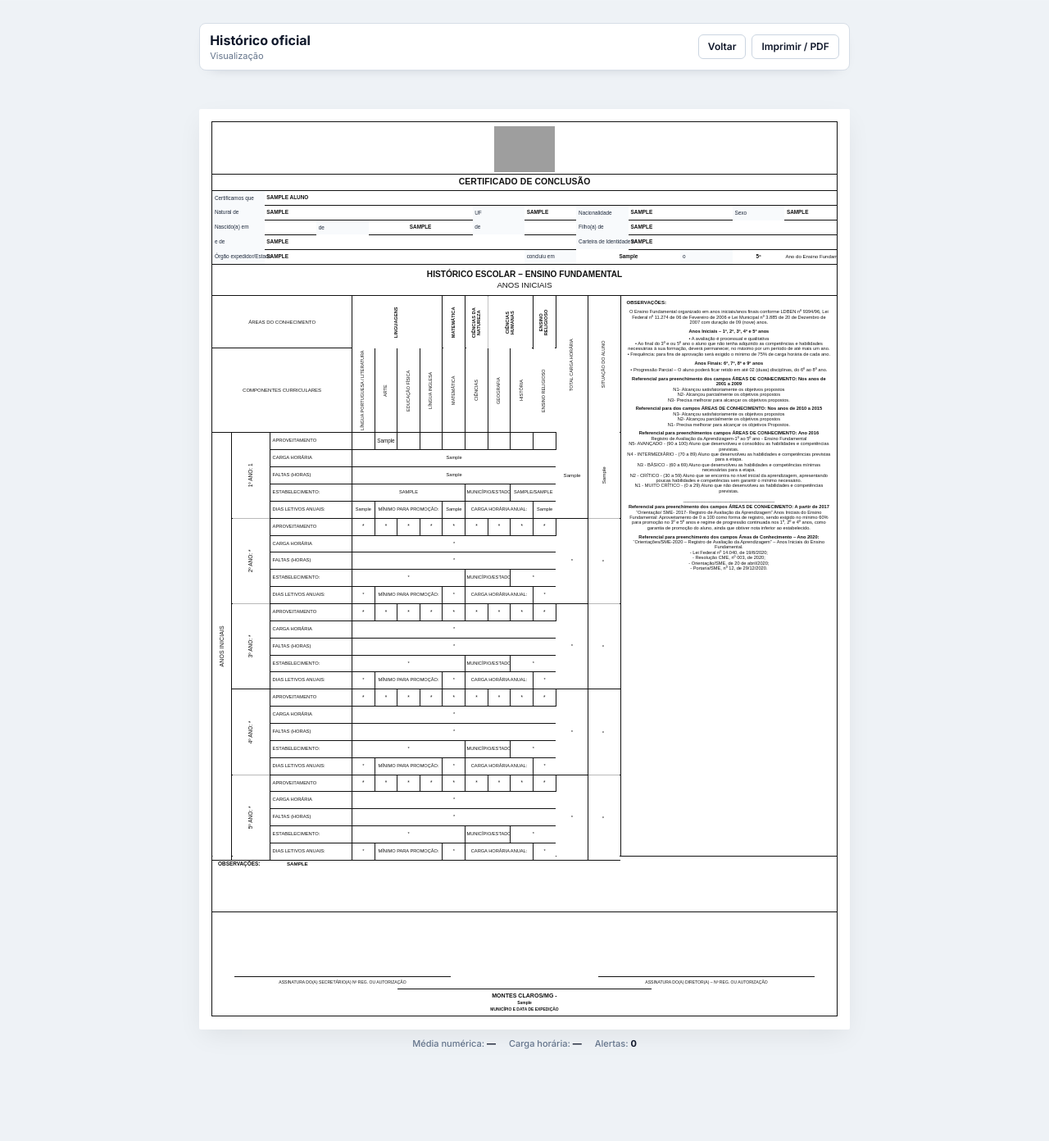
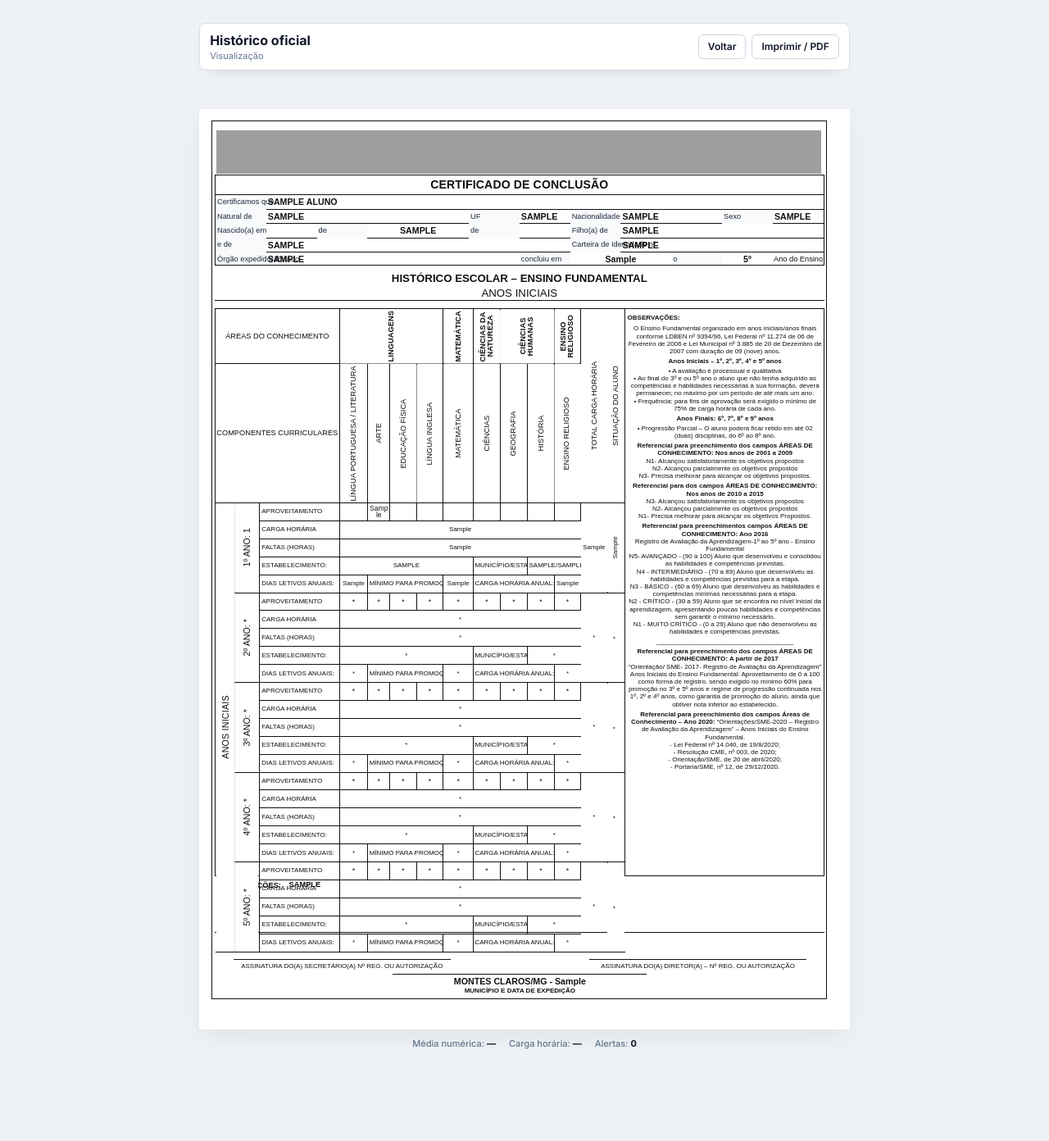
Before and after one commit to Paulo-Andre/historico_egidio, a Django app: page /aluno/1/historico/ in a window 1280 px wide. Shown: the part 64-1456 px from the top of the page at 82% size. Run offline with Django 5.2, Linux system fonts and the light colour scheme; tables that the repository leaves empty hold one stand-in row (values such as "Sample post"); grey boxes are pictures that could not be loaded.

Commit message:
fix: calibra PDF por coordenadas do modelo oficial

```diff
--- a/historico/static/historico/css/document.css
+++ b/historico/static/historico/css/document.css
@@ -73,7 +73,7 @@
   position: relative;
   width: 210mm;
   height: 297mm;
-  padding: 4mm;
+  padding: 3.8mm 0 0 3.8mm;
   margin: 2rem auto;
   overflow: visible;
   background: var(--doc-paper);
@@ -86,8 +86,8 @@
 }
 
 .official-page-border {
-  width: 100%;
-  height: 289mm;
+  width: 198.9mm;
+  height: 283.6mm;
   overflow: hidden;
   display: flex;
   flex-direction: column;
@@ -98,51 +98,52 @@
 .official-letterhead {
   flex: 0 0 17mm;
   height: 17mm;
-  padding: 1.2mm 1.5mm .7mm;
-  border-bottom: .55pt solid var(--doc-black);
+  padding: 2.75mm 1.5mm .25mm;
   display: flex;
-  align-items: center;
-  justify-content: center;
+  align-items: flex-start;
+  justify-content: flex-start;
 }
 
 .official-letterhead img {
   display: block;
-  width: 100%;
-  height: 100%;
-  object-fit: contain;
+  width: 195.3mm;
+  height: 14mm;
+  object-fit: fill;
 }
 
 .certificate-section {
-  flex: 0 0 29mm;
-  height: 29mm;
+  flex: 0 0 29.45mm;
+  width: 196.8mm;
+  height: 29.45mm;
+  margin-left: .9mm;
   overflow: hidden;
-  border-bottom: .55pt solid var(--doc-black);
+  border: .55pt solid var(--doc-black);
 }
 
 .certificate-section h1 {
-  height: 5.2mm;
+  height: 6.55mm;
   margin: 0;
   display: flex;
   align-items: center;
   justify-content: center;
   border-bottom: .45pt solid var(--doc-black);
-  font: 700 7.8pt/1 Arial, Helvetica, sans-serif;
+  font: 700 10.55pt/1 Arial, Helvetica, sans-serif;
   letter-spacing: .01em;
 }
 
 .certificate-table {
   width: 100%;
-  height: 23.7mm;
+  height: 22.9mm;
   border-collapse: collapse;
   table-layout: fixed;
-  font-size: 4.8pt;
-  line-height: 1.02;
+  font-size: 6.95pt;
+  line-height: 1;
 }
 
 .certificate-table th,
 .certificate-table td {
-  height: 4.65mm;
-  padding: .45mm .7mm;
+  height: 4.58mm;
+  padding: .25mm .55mm;
   border: 0;
   vertical-align: middle;
   white-space: nowrap;
@@ -157,7 +158,8 @@
 .certificate-table .value {
   position: relative;
   border-bottom: .45pt solid var(--doc-black);
-  font-weight: 600;
+  font-size: 8pt;
+  font-weight: 700;
   text-align: left;
   overflow: hidden;
   text-overflow: clip;
@@ -167,36 +169,40 @@
 .certificate-table .center { text-align: center; }
 .certificate-table .plain-cell {
   padding-left: .3mm;
-  font-size: 4.6pt;
+  font-size: 6.95pt;
   white-space: nowrap;
 }
 
 .uppercase { text-transform: uppercase; }
 
 .history-title {
-  flex: 0 0 10mm;
-  height: 10mm;
+  flex: 0 0 9.3mm;
+  width: 196.8mm;
+  height: 9.3mm;
+  margin: 2.1mm 0 2.5mm .9mm;
   display: flex;
   flex-direction: column;
   align-items: center;
   justify-content: center;
   border-bottom: .65pt solid var(--doc-black);
-  font-size: 7.2pt;
+  font-size: 9.95pt;
   line-height: 1.35;
   text-align: center;
 }
 
 .history-title strong {
-  font-size: 7.6pt;
+  font-size: 9.95pt;
 }
 
 .history-frame {
-  flex: 0 0 181mm;
-  height: 181mm;
+  flex: 0 0 183.3mm;
+  width: 196.8mm;
+  height: 183.3mm;
+  margin-left: .9mm;
   min-height: 0;
   display: grid;
-  grid-template-columns: 65.5% 34.5%;
-  border-bottom: .65pt solid var(--doc-black);
+  grid-template-columns: 132.21mm 64.59mm;
+  border: .65pt solid var(--doc-black);
 }
 
 .history-left {
@@ -206,21 +212,29 @@
 }
 
 .official-history-table {
-  width: 100%;
+  width: 132.21mm;
   height: 100%;
   table-layout: fixed;
   border-collapse: collapse;
-  font-size: 4.45pt;
+  font-size: 6pt;
   line-height: 1.02;
   font-variant-numeric: tabular-nums;
 }
 
-.official-history-table .c-etapa { width: 4.7%; }
-.official-history-table .c-ano { width: 9.4%; }
-.official-history-table .c-rotulo { width: 20.1%; }
-.official-history-table .c-disc { width: 5.55%; }
-.official-history-table .c-total { width: 8.0%; }
-.official-history-table .c-status { width: 7.85%; }
+.official-history-table .c-etapa { width: 6.223mm; }
+.official-history-table .c-ano { width: 8.001mm; }
+.official-history-table .c-rotulo { width: 25.781mm; }
+.official-history-table .c-portugues { width: 9.186mm; }
+.official-history-table .c-arte { width: 7.112mm; }
+.official-history-table .c-edfisica { width: 8.594mm; }
+.official-history-table .c-ingles { width: 8.594mm; }
+.official-history-table .c-matematica { width: 9.779mm; }
+.official-history-table .c-ciencias { width: 8.594mm; }
+.official-history-table .c-geografia { width: 8.89mm; }
+.official-history-table .c-historia { width: 8.594mm; }
+.official-history-table .c-religioso { width: 8.594mm; }
+.official-history-table .c-total { width: 8.594mm; }
+.official-history-table .c-status { width: 5.673mm; }
 
 .official-history-table th,
 .official-history-table td {
@@ -240,11 +254,11 @@
 }
 
 .official-history-table thead .knowledge-row {
-  height: 17mm;
+  height: 17.6mm;
 }
 
 .official-history-table thead .subjects-row {
-  height: 25mm;
+  height: 20.4mm;
 }
 
 .official-history-table thead th {
@@ -253,7 +267,7 @@
 
 .official-history-table thead .knowledge-row > th:first-child,
 .official-history-table thead .subjects-row > th:first-child {
-  font-size: 4.5pt;
+  font-size: 6.95pt;
   font-weight: 500;
 }
 
@@ -268,19 +282,19 @@
 }
 
 .vertical-category {
-  font-size: 4.2pt;
+  font-size: 6.95pt;
   font-weight: 600 !important;
   letter-spacing: .01em;
 }
 
 .vertical-subject {
-  padding: .6mm .2mm !important;
-  font-size: 4.1pt;
+  padding: .45mm .15mm !important;
+  font-size: 6.95pt;
   font-weight: 500 !important;
 }
 
 .official-history-table tbody tr {
-  height: 5.52mm;
+  height: 5.8mm;
 }
 
 .official-history-table tbody tr.year-group-start:not(:first-child) > * {
@@ -288,28 +302,28 @@
 }
 
 .stage-cell {
-  padding: .5mm .2mm !important;
-  font-size: 5.2pt;
+  padding: .4mm .15mm !important;
+  font-size: 8pt;
   font-weight: 500;
   letter-spacing: .02em;
 }
 
 .year-cell {
-  padding: .5mm .15mm !important;
-  font-size: 4.9pt;
+  padding: .4mm .12mm !important;
+  font-size: 8pt;
   font-weight: 500;
 }
 
 .row-label {
-  padding-left: .7mm !important;
-  font-size: 4.35pt;
+  padding-left: .55mm !important;
+  font-size: 6pt;
   font-weight: 500;
   text-align: left !important;
   white-space: nowrap;
 }
 
 .grade-cell {
-  font-size: 4.75pt;
+  font-size: 6.45pt;
   font-weight: 500;
 }
 
@@ -318,7 +332,7 @@
 .municipality-cell,
 .meta-value,
 .inline-label {
-  font-size: 4.25pt;
+  font-size: 6pt;
 }
 
 .merged-value {
@@ -344,8 +358,8 @@
 
 .total-cell,
 .status-cell {
-  padding: .3mm .15mm !important;
-  font-size: 4.65pt;
+  padding: .25mm .1mm !important;
+  font-size: 6pt;
   font-weight: 500;
   white-space: nowrap;
 }
@@ -354,21 +368,21 @@
   min-width: 0;
   height: 100%;
   overflow: hidden;
-  padding: 1.4mm 1.7mm .9mm;
-  font-size: 4.25pt;
-  line-height: 1.13;
+  padding: 1.4mm .8mm .7mm;
+  font-size: 6pt;
+  line-height: 1.15;
   text-align: center;
 }
 
 .legal-column h3 {
   margin: 0 0 1.2mm;
-  font-size: 4.55pt;
+  font-size: 6pt;
   font-weight: 700;
   text-align: left;
 }
 
 .legal-column p {
-  margin: 0 0 1.15mm;
+  margin: 0 0 .85mm;
   text-align: center;
 }
 
@@ -378,17 +392,19 @@
 
 .legal-divider {
   margin: .3mm 0 .7mm;
-  font-size: 4pt;
+  font-size: 6pt;
   letter-spacing: -.02em;
 }
 
 .bottom-observation {
-  flex: 0 0 18mm;
-  height: 18mm;
+  flex: 0 0 18.25mm;
+  width: 196.8mm;
+  height: 18.25mm;
+  margin-left: .9mm;
   display: grid;
   grid-template-columns: 23mm 1fr;
   border-bottom: .55pt solid var(--doc-black);
-  font-size: 4.8pt;
+  font-size: 6.95pt;
 }
 
 .bottom-observation__label {
@@ -399,8 +415,8 @@
 .bottom-observation__text {
   padding: 1.4mm 1mm;
   overflow: hidden;
-  font-size: 4.65pt;
-  font-weight: 600;
+  font-size: 6.95pt;
+  font-weight: 700;
   line-height: 1.22;
   white-space: pre-wrap;
   text-transform: uppercase;
@@ -408,15 +424,17 @@
 
 .official-footer {
   position: relative;
-  flex: 1 1 auto;
-  min-height: 32mm;
-  padding: 16mm 7mm 2mm;
-  font-size: 3.8pt;
+  flex: 0 0 21.3mm;
+  width: 198.9mm;
+  height: 21.3mm;
+  min-height: 21.3mm;
+  padding: 0;
+  font-size: 6pt;
 }
 
 .signature {
   position: absolute;
-  bottom: 10mm;
+  bottom: 9.1mm;
   width: 70mm;
   text-align: center;
   white-space: nowrap;
@@ -444,16 +462,23 @@
 
 .issue-date strong {
   display: block;
-  padding-top: .9mm;
+  padding-top: .55mm;
   border-top: .55pt solid var(--doc-black);
-  font-size: 5.3pt;
+  font-size: 8pt;
   line-height: 1.15;
 }
 
-.issue-date span {
+.issue-date strong > span {
+  display: inline;
+  margin: 0;
+  font-size: inherit;
+  font-weight: inherit;
+}
+
+.issue-date__caption {
   display: block;
-  margin-top: .6mm;
-  font-size: 3.7pt;
+  margin-top: .35mm;
+  font-size: 6pt;
   font-weight: 600;
 }
 
@@ -551,7 +576,7 @@
     height: 297mm !important;
     min-height: 297mm !important;
     margin: 0 !important;
-    padding: 4mm !important;
+    padding: 3.8mm 0 0 3.8mm !important;
     overflow: hidden !important;
     border-radius: 0 !important;
     box-shadow: none !important;
```
